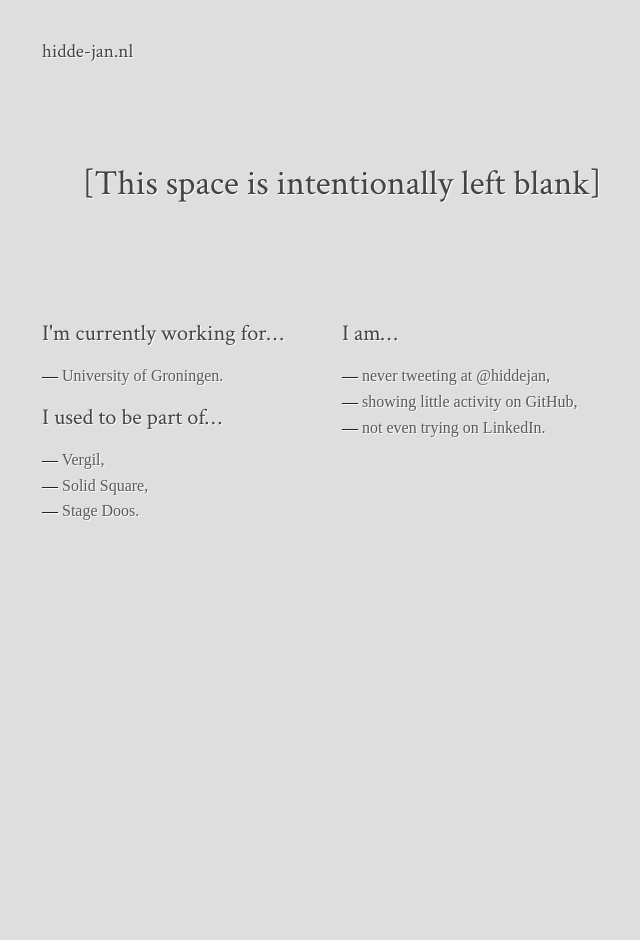
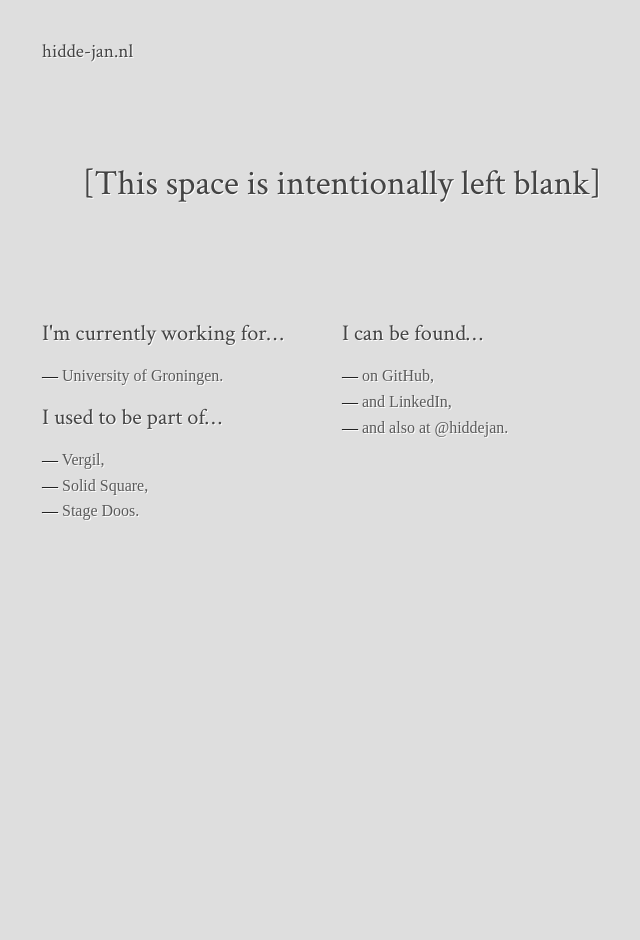
Before and after one commit to hidde-jan/hidde-jan.github.io, a Jekyll site: the page built from index.html, in a window 1280 px wide. Shown: the whole page, without its empty margins (298-938 px from the left). Built offline with Jekyll 4.4.1, drawn with Linux system fonts in a browser that asks for light colours; Markdown is read by kramdown in place of the engine named in the settings.

Commit message:
Neutral wording

```diff
--- a/index.html
+++ b/index.html
@@ -36,21 +36,21 @@ title: hidde-jan.nl
   </div>
 
   <div class="grid">
-    <h2>I am&hellip;</h2>
+    <h2>I can be found&hellip;</h2>
     <ul id="links">
-      <li id="twitter">
-        <a href="https://twitter.com/hiddejan">
-          never tweeting at @hiddejan,
-        </a>
-      </li>
       <li id="github">
         <a href="https://github.com/hidde-jan">
-          showing little activity on GitHub,
+          on GitHub,
         </a>
       </li>
       <li id="linkedin">
         <a href="http://www.linkedin.com/in/hiddejanjongsma">
-          not even trying on LinkedIn.
+          and LinkedIn,
+        </a>
+      </li>
+      <li id="twitter">
+        <a href="https://twitter.com/hiddejan">
+          and also at @hiddejan.
         </a>
       </li>
     </ul>
```
